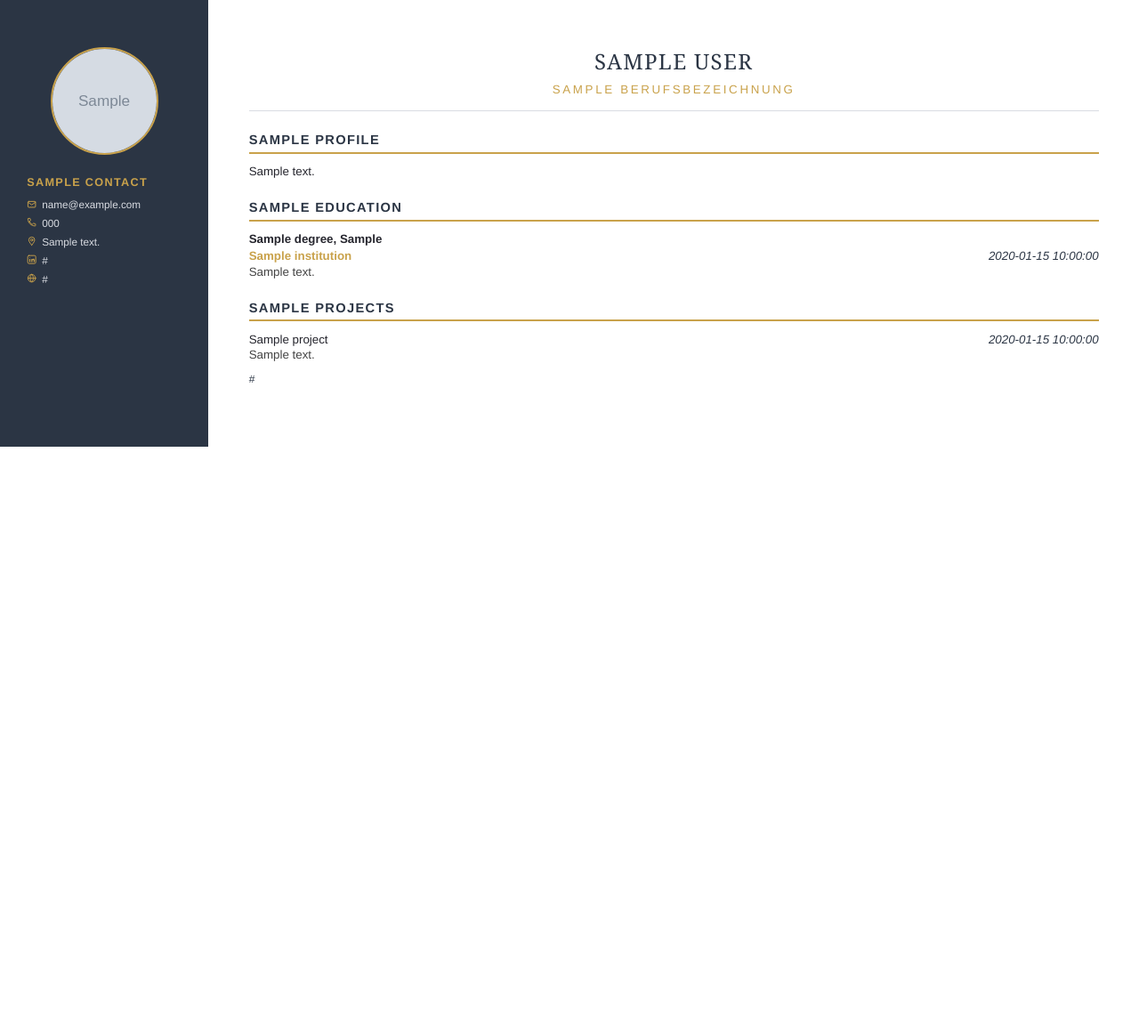
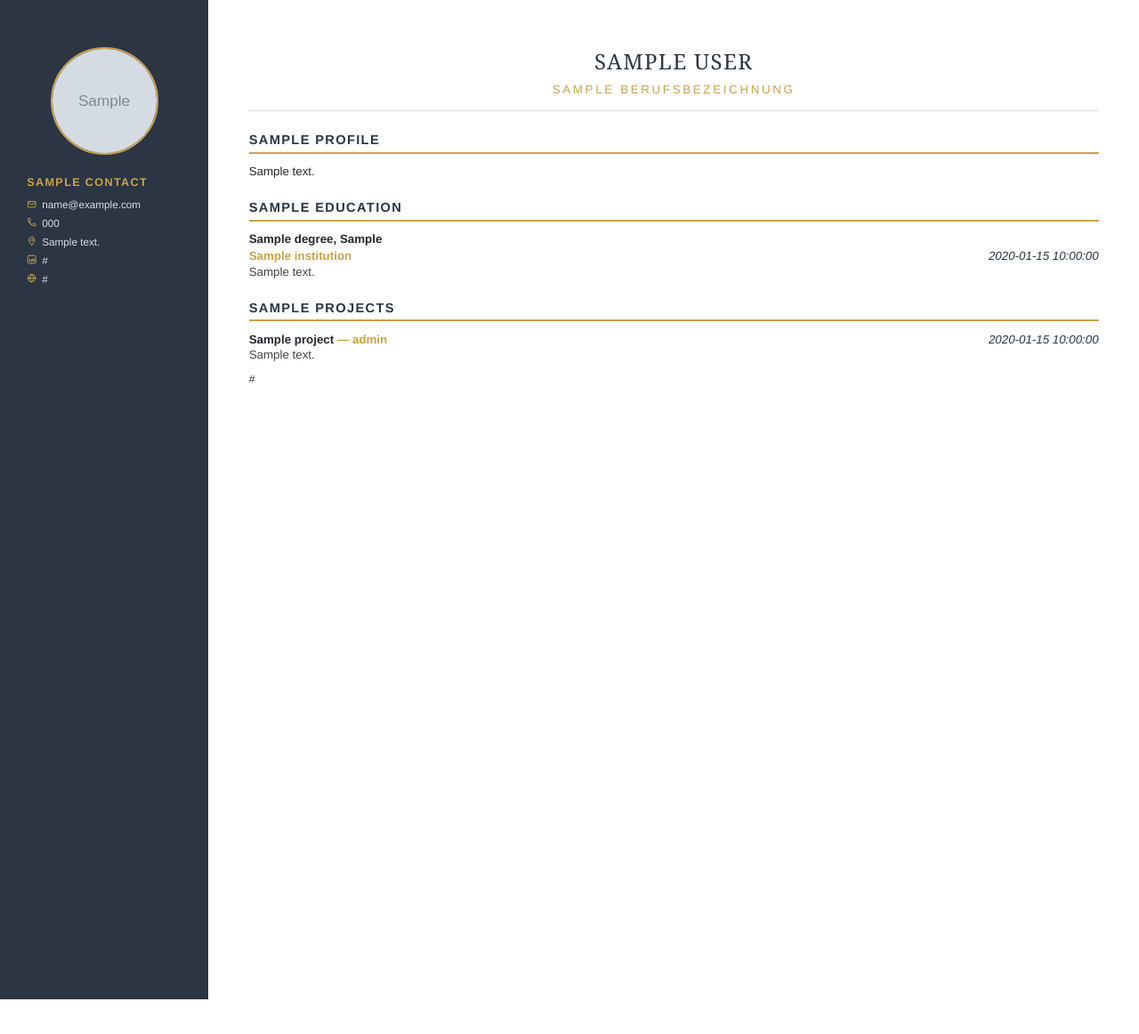
Before and after one commit to MikloVegaVL/Application-Manager, a Python web app: template backend/app/templates/cv/template-1.html in a window 1280 px wide. Shown: the top 1162 px of the page at 89% size. Run offline with Jinja, Linux system fonts and the light colour scheme; the template is opened without the code that fills it: most values are stand-ins (such as "Sample title", 1, 10 or a date in 2020); grey boxes marked "Sample" are stand-in pictures.

Commit message:
fix(cv-builder): extend sidebar background and page-2 margin to all templates
Templates 1/3/4 never got the fixes template-2 already had: the colored
sidebar column stopped short of the physical page bottom on the last
page (missing the `position: fixed` background layer), and page-2+
content sat flush against the page edge (missing
`box-decoration-break: clone` on the table-cell columns, which strips
top/bottom padding from every page fragment except the first/last).

Template-2's own `.main` column had the same missing-padding gap -
only its `.sidebar` had been fixed. Fixed across all four two-column
templates; classic.html is unaffected (real @page margin, no table
layout).

```diff
--- a/backend/app/templates/cv/template-1.html
+++ b/backend/app/templates/cv/template-1.html
@@ -40,9 +40,29 @@
     background: #2b3544;
     color: #e8eaee;
     padding: 14mm 8mm;
+    /* Keep top/bottom padding on every page fragment instead of only the
+       first/last (WeasyPrint's default `slice` strips it at each break),
+       so content never sits flush against the page edge at a page break. */
+    box-decoration-break: clone;
   }
 
-  .main { display: table-cell; vertical-align: top; padding: 14mm 12mm; }
+  /* Table-cell/row height in WeasyPrint is content-driven, not page-driven:
+     on the last page the sidebar's own box stops wherever its content ends,
+     short of the physical page bottom. A `position: fixed` layer repaints
+     identically on every generated page regardless of in-flow content, so
+     it fills the colored column down to the true page bottom everywhere,
+     including the last page. See template-2.html for the original fix. */
+  .sidebar-bg {
+    position: fixed;
+    top: 0;
+    left: 0;
+    width: 62mm;
+    height: 297mm;
+    background: #2b3544;
+    z-index: -1;
+  }
+
+  .main { display: table-cell; vertical-align: top; padding: 14mm 12mm; box-decoration-break: clone; }
 
   .photo {
     width: 32mm;
@@ -148,6 +168,7 @@
 </style>
 </head>
 <body>
+  <div class="sidebar-bg"></div>
   <section class="cv">
     <aside class="sidebar">
       {% if photo_url %}
@@ -257,7 +278,10 @@
       {% for project in project_list %}
       <div class="entry{% if project_sample %} ph{% endif %}">
         <div class="entry__title-row">
-          <span>{{ project.title }}</span>
+          <span>
+            <span class="entry__role">{{ project.title }}</span>
+            {% if project.role %}<span class="entry__company"> — {{ project.role }}</span>{% endif %}
+          </span>
           {% if project.date_range %}<span class="entry__date">{{ project.date_range }}</span>{% endif %}
         </div>
         {% if project.description %}<p class="entry__description">{{ project.description }}</p>
```
Also changed, not shown: backend/app/templates/cv/template-2.html (+8 -2 lines), backend/app/templates/cv/template-3.html (+10 -3 lines), backend/app/templates/cv/template-4.html (+26 -2 lines).
